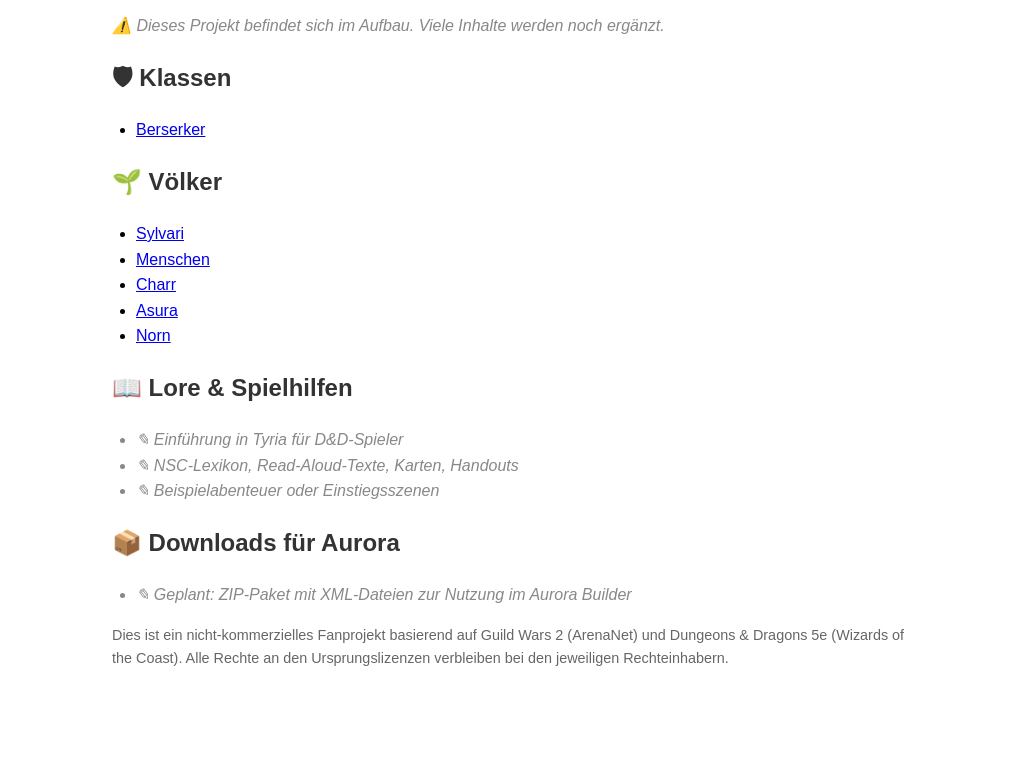
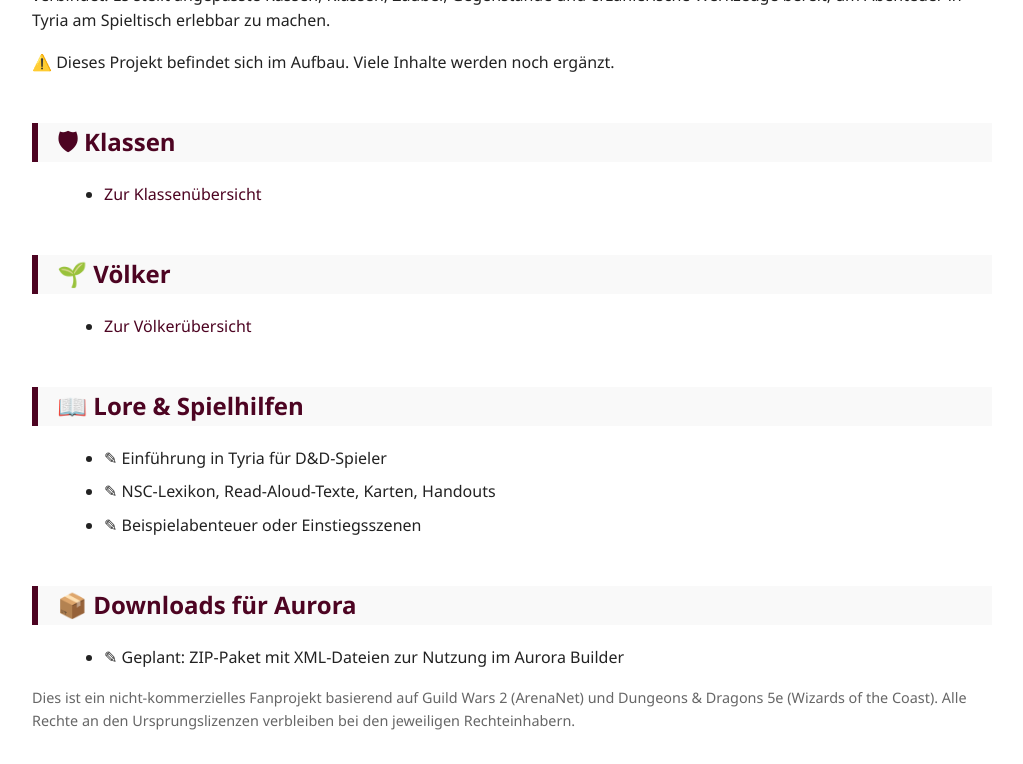
Before and after one commit to Jacer75/DnD4Tyria, a plain HTML site: page de/index.html in a window 1280 px wide. Shown: the part 184-948 px from the top of the page, without its empty margins (128-1151 px from the left). Before the commit the page ends 886 px from the top, so only its background shows below. Drawn offline with Linux system fonts and the light colour scheme.

Commit message:
Update index.html

```diff
--- a/de/index.html
+++ b/de/index.html
@@ -4,25 +4,7 @@
   <meta charset="UTF-8" />
   <meta name="viewport" content="width=device-width, initial-scale=1.0" />
   <title>DnD4Tyria – Handbuch</title>
-  <style>
-    body {
-      font-family: sans-serif;
-      max-width: 800px;
-      margin: 2rem auto;
-      padding: 0 1rem;
-      line-height: 1.6;
-    }
-    h1, h2 {
-      color: #333;
-    }
-    ul {
-      padding-left: 1.5rem;
-    }
-    .todo {
-      color: #888;
-      font-style: italic;
-    }
-  </style>
+  <link rel="stylesheet" type="text/css" href="../css/style.css" />
 </head>
 <body>
 
@@ -35,17 +17,13 @@
 
   <h2>🛡 Klassen</h2>
   <ul>
-    <li><a href="classes/barbarian.xml">Berserker</a></li>
+    <li><a href="classes/index.html">Zur Klassenübersicht</a></li>
   </ul>
 
-<h2>🌱 Völker</h2>
-<ul>
-  <li><a href="races/sylvari.xml">Sylvari</a></li>
-  <li><a href="races/human.xml">Menschen</a></li>
-  <li><a href="races/charr.xml">Charr</a></li>
-  <li><a href="races/asura.xml">Asura</a></li>
-  <li><a href="races/norn.xml">Norn</a></li>
-</ul>
+  <h2>🌱 Völker</h2>
+  <ul>
+    <li><a href="races/index.html">Zur Völkerübersicht</a></li>
+  </ul>
 
   <h2>📖 Lore & Spielhilfen</h2>
   <ul>
```
